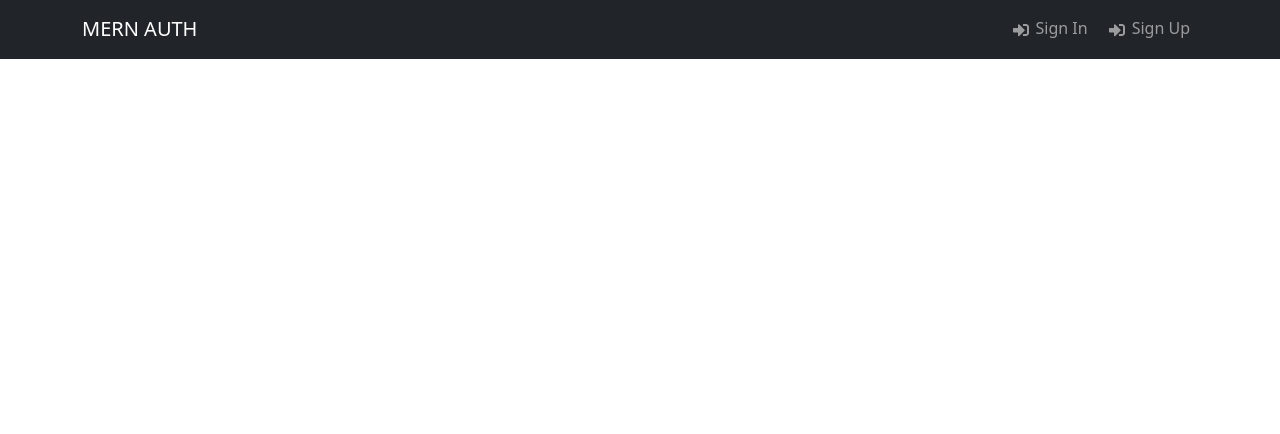
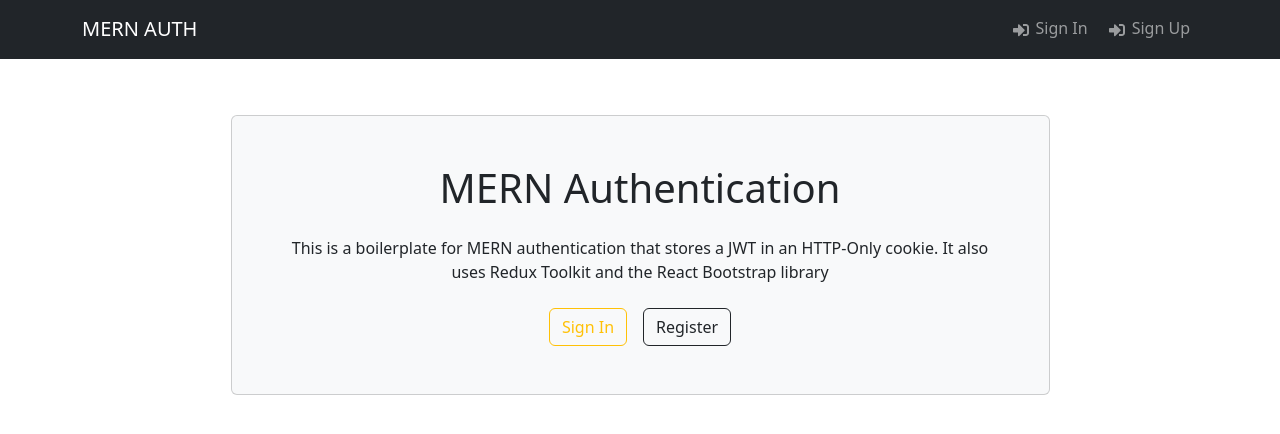
Before and after one commit to iamakashpc/mern-authentication-, a React (Vite) app in the folder client/: page / in a window 1280 px wide. Shown: the top 434 px of the page. Built offline with nearby package versions, Linux system fonts and the light colour scheme.

Commit message:
Added a Hero component to the Home page.

```diff
--- a/client/src/App.jsx
+++ b/client/src/App.jsx
@@ -1,12 +1,17 @@
+import { Container } from "react-bootstrap";
 import Header from "./components/Header"
+import { Outlet } from "react-router-dom";
 
 
 const App = () => {
   return (
-   <>
-    <Header/>
-   </>
-  )
+		<>
+			<Header />
+			<Container className="my-2">
+				<Outlet />
+			</Container>
+		</>
+	);
 }
 
 export default App
--- /dev/null
+++ b/client/src/components/Hero.jsx
@@ -0,0 +1,29 @@
+import { Button, Card, Container } from "react-bootstrap";
+
+
+const Hero = () => {
+  return (
+		<div className=" py-5">
+			<Container className="d-flex justify-content-center" >
+				<Card className="p-5 d-flex flex-column align-items-center hero-card bg-light w-75">
+					<h1 className="text-center mb-4">MERN Authentication</h1>
+					<p className="text-center mb-4">
+						This is a boilerplate for MERN authentication that stores a JWT in
+						an HTTP-Only cookie. It also uses Redux Toolkit and the React
+						Bootstrap library
+					</p>
+					<div className="d-flex">
+						<Button variant="outline-warning" href="/login" className="me-3">
+							Sign In
+						</Button>
+						<Button variant="outline-dark" href="/register">
+							Register
+						</Button>
+					</div>
+				</Card>
+			</Container>
+		</div>
+	);
+}
+
+export default Hero
--- a/client/src/pages/Home.jsx
+++ b/client/src/pages/Home.jsx
@@ -1,8 +1,9 @@
+import Hero from "../components/Hero"
 
 
 const Home = () => {
   return (
-    <div>Home</div>
+    <Hero/>
   )
 }
 
```
